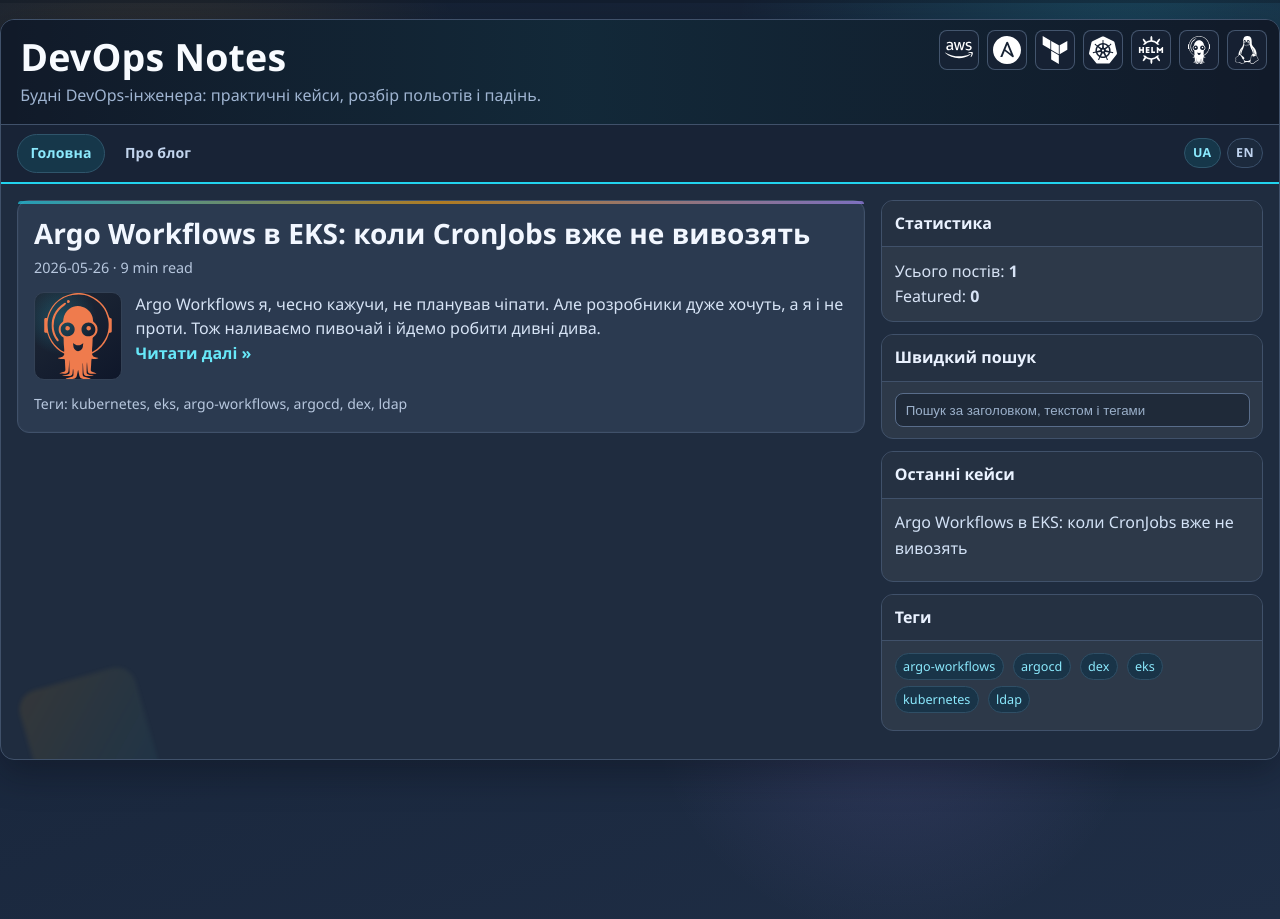
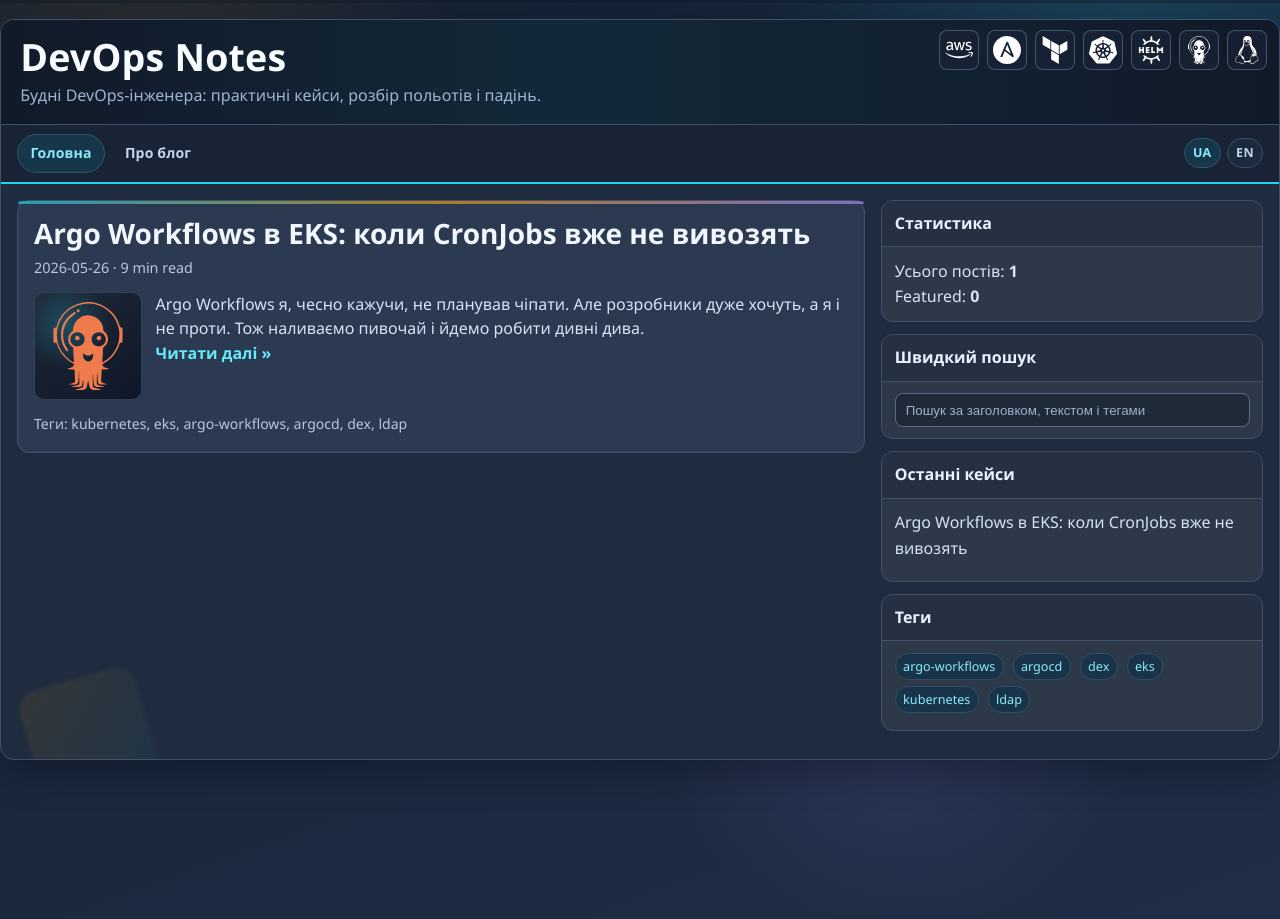
Before and after one commit to paparoot-devops/paparoot, a Jekyll site: the page built from index.html, in a window 1280 px wide. Built offline with Jekyll 4.4.1, drawn with Linux system fonts in a browser that asks for light colours.

Commit message:
add new post

```diff
--- a/index.html
+++ b/index.html
@@ -54,16 +54,19 @@ layout: default
 
 .post-body {
   display: grid;
-  grid-template-columns: 88px 1fr;
+  grid-template-columns: 108px 1fr;
   gap: 0.85rem;
   align-items: start;
 }
 
 .thumb {
-  width: 88px;
-  height: 88px;
+  width: 108px;
+  height: 108px;
   border-radius: 10px;
   overflow: hidden;
+  display: flex;
+  align-items: center;
+  justify-content: center;
   background:
     radial-gradient(circle at 30% 30%, rgba(34, 211, 238, 0.24) 0, transparent 42%),
     linear-gradient(145deg, #1f2937, #0f172a);
@@ -71,9 +74,9 @@ layout: default
 }
 
 .thumb img {
-  width: 100%;
-  height: 100%;
-  object-fit: cover;
+  width: 88px;
+  height: 88px;
+  object-fit: contain;
   display: block;
 }
 
```
